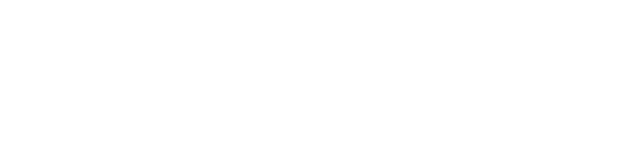
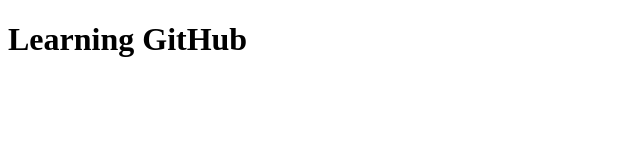
Before and after one commit to evanoff89/learning_github, a plain HTML site: page index.html in a window 1280 px wide. Shown: the whole page, without its empty margins (0-640 px from the left). Drawn offline with Linux system fonts and the light colour scheme.

Commit message:
Updated index file

```diff
--- a/index.html
+++ b/index.html
@@ -4,9 +4,9 @@
   <meta charset="UTF-8">
   <meta name="viewport" content="width=device-width, initial-scale=1.0">
   <meta http-equiv="X-UA-Compatible" content="ie=edge">
-  <title>Document</title>
+  <title>Learning GitHub</title>
 </head>
 <body>
-
+  <h1>Learning GitHub</h1>
 </body>
 </html>
```
